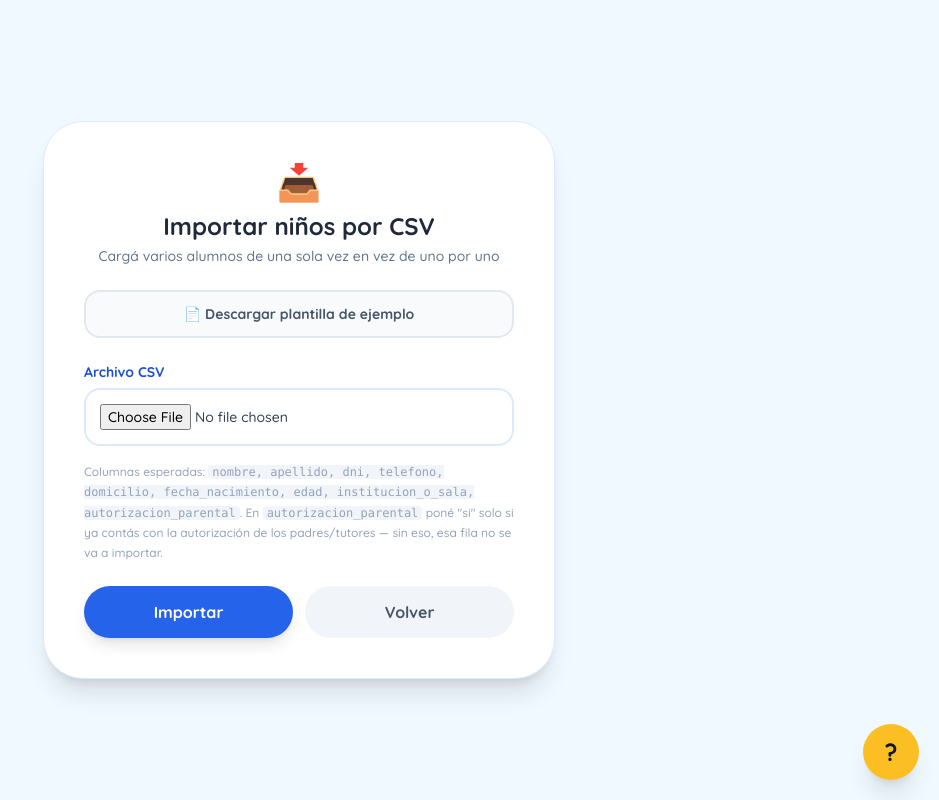
After one commit to ajzc1990/Narraciones, a Django app: page /ninos/importar/ in a window 1280 px wide. The commit adds this page. Shown: the whole page, without its empty margins (341-1280 px from the left). Run offline with Django 5.2, Linux system fonts and the light colour scheme; the visitor is signed in with stand-in values (Sample User, id 1); some libraries are stand-ins or nearby versions.

Commit message:
Agrega importacion masiva de ninos por CSV y panel de superusuario
Alta masiva de ninos (RF-07, para instituciones con muchos alumnos):
- Nueva pantalla /ninos/importar/ con plantilla CSV descargable.
- Cada fila se valida con las mismas reglas que el alta individual
  (NinoForm); una fila sin autorizacion parental confirmada se
  rechaza igual que si se hubiera dejado destildado el checkbox, sin
  bloquear las demas filas validas del mismo archivo.
- Queda registrado en auditoria (nueva accion importar_ninos_csv).

Panel de superusuario (/panel-superadmin/): vista global de todas las
instituciones para el equipo que opera/vende la plataforma -- estado,
usuarios, ninos, sesiones, ultimo acceso y fecha de alta de cada una,
con accion rapida para aprobar/desactivar sin pasar por el admin de
Django. Solo accesible a superusuarios (@user_passes_test).

De paso, el middleware que bloquea por institucion pendiente o demo
agotada ahora ignora a los superusuarios: no tendria sentido que el
propio equipo que opera la plataforma quede atrapado por esos gates.

Co-Authored-By: Claude Sonnet 5 <noreply@anthropic.com>

```diff
--- a/narraciones/middleware.py
+++ b/narraciones/middleware.py
@@ -36,7 +36,7 @@ class JardinActivoMiddleware:
             return self.get_response(request)
 
         usuario = getattr(request, 'user', None)
-        if usuario is not None and usuario.is_authenticated:
+        if usuario is not None and usuario.is_authenticated and not usuario.is_superuser:
             perfil = getattr(usuario, 'perfil', None)
 
             if self._rutas_permitidas is None:
--- a/narraciones/models.py
+++ b/narraciones/models.py
@@ -251,6 +251,7 @@ class RegistroAuditoria(models.Model):
         ('editar_nino', 'Modificó datos de un niño/a'),
         ('eliminar_nino', 'Eliminó a un niño/a'),
         ('exportar_pdf', 'Exportó un informe en PDF'),
+        ('importar_ninos_csv', 'Importó niños/as por CSV'),
     ]
 
     usuario = models.ForeignKey(
--- /dev/null
+++ b/narraciones/templates/narraciones/nino_importar.html
@@ -0,0 +1,72 @@
+<!DOCTYPE html>
+<html lang="es">
+<head>
+    <meta charset="UTF-8">
+    <meta name="viewport" content="width=device-width, initial-scale=1.0">
+    <title>Importar Niños por CSV - Narraciones Interactivas</title>
+    <link href="https://fonts.googleapis.com/css2?family=Quicksand:wght@500;600;700;800&display=swap" rel="stylesheet">
+    <script src="https://cdn.tailwindcss.com"></script>
+    <style>
+        body { font-family: 'Quicksand', sans-serif; background-color: #f0f9ff; }
+    </style>
+</head>
+<body class="min-h-screen flex items-center justify-center p-4 py-10">
+    <div class="max-w-lg w-full bg-white p-8 md:p-10 rounded-[2.5rem] shadow-xl border border-blue-100">
+        <div class="text-center mb-6">
+            <span class="text-4xl block mb-2">📥</span>
+            <h1 class="text-2xl font-extrabold text-slate-800">Importar niños por CSV</h1>
+            <p class="text-slate-500 text-sm mt-1">Cargá varios alumnos de una sola vez en vez de uno por uno</p>
+        </div>
+
+        <a href="{% url 'narraciones:nino_importar_plantilla' %}" class="block text-center bg-slate-50 hover:bg-slate-100 border-2 border-slate-200 text-slate-600 font-bold py-3 rounded-2xl mb-6 text-sm transition-all">
+            📄 Descargar plantilla de ejemplo
+        </a>
+
+        {% if creados is not None %}
+        <div class="mb-6 p-4 rounded-2xl {% if creados > 0 %}bg-emerald-50 border border-emerald-200{% else %}bg-amber-50 border border-amber-200{% endif %}">
+            <p class="font-bold text-sm {% if creados > 0 %}text-emerald-700{% else %}text-amber-700{% endif %}">
+                {{ creados }} de {{ total_filas }} niño(s) importado(s) correctamente.
+            </p>
+            {% if errores %}
+            <p class="text-xs text-amber-700 font-bold mt-2 mb-1">Filas con problemas (no se importaron):</p>
+            <ul class="text-xs text-amber-700 space-y-1 max-h-40 overflow-y-auto">
+                {% for error in errores %}
+                <li>• {{ error }}</li>
+                {% endfor %}
+            </ul>
+            {% endif %}
+        </div>
+        {% endif %}
+
+        <form method="post" enctype="multipart/form-data" class="space-y-4">
+            {% csrf_token %}
+            <div>
+                <label class="text-blue-700 font-bold mb-1.5 text-sm block">Archivo CSV</label>
+                <input type="file" name="archivo_csv" accept=".csv" required
+                    class="w-full p-3.5 border-2 border-blue-100 rounded-2xl focus:border-blue-500 outline-none transition-all text-slate-700 font-medium text-sm">
+            </div>
+            <p class="text-slate-400 text-xs leading-relaxed">
+                Columnas esperadas: <code class="bg-slate-100 px-1 rounded">nombre, apellido, dni, telefono, domicilio,
+                fecha_nacimiento, edad, institucion_o_sala, autorizacion_parental</code>.
+                En <code class="bg-slate-100 px-1 rounded">autorizacion_parental</code> poné "si" solo si ya contás con
+                la autorización de los padres/tutores — sin eso, esa fila no se va a importar.
+            </p>
+
+            <div class="flex gap-3 pt-2">
+                <button type="submit" class="flex-1 bg-blue-600 hover:bg-blue-700 text-white font-bold py-3.5 rounded-full shadow-lg transition-all">
+                    Importar
+                </button>
+                <a href="{% url 'narraciones:nino_lista' %}" class="flex-1 text-center bg-slate-100 hover:bg-slate-200 text-slate-600 font-bold py-3.5 rounded-full transition-all">
+                    Volver
+                </a>
+            </div>
+        </form>
+    </div>
+
+    <!-- Botón de Ayuda flotante (RNF-02) -->
+    <a href="{% url 'narraciones:ayuda' %}" target="_blank" title="Ayuda"
+       class="fixed bottom-5 right-5 z-50 bg-amber-400 hover:bg-amber-500 text-slate-900 w-14 h-14 rounded-full shadow-xl flex items-center justify-center text-2xl font-extrabold transition-transform hover:scale-110">
+        ?
+    </a>
+</body>
+</html>
--- a/narraciones/urls.py
+++ b/narraciones/urls.py
@@ -26,6 +26,10 @@ urlpatterns = [
     path('institucion/equipo/', views.jardin_equipo, name='jardin_equipo'),
     path('institucion/equipo/<int:usuario_id>/actualizar/', views.jardin_equipo_actualizar, name='jardin_equipo_actualizar'),
 
+    # Panel del superusuario: todas las instituciones de un vistazo
+    path('panel-superadmin/', views.panel_superadmin, name='panel_superadmin'),
+    path('panel-superadmin/<int:jardin_id>/actualizar/', views.panel_superadmin_actualizar, name='panel_superadmin_actualizar'),
+
     # Recuperación de contraseña
     path('password-reset/', auth_views.PasswordResetView.as_view(
         template_name='narraciones/password_reset_form.html',
@@ -49,6 +53,8 @@ urlpatterns = [
     path('ninos/alta/', views.nino_alta, name='nino_alta'),
     path('ninos/<int:nino_id>/editar/', views.nino_editar, name='nino_editar'),
     path('ninos/<int:nino_id>/eliminar/', views.nino_eliminar, name='nino_eliminar'),
+    path('ninos/importar/', views.nino_importar, name='nino_importar'),
+    path('ninos/importar/plantilla/', views.nino_importar_plantilla, name='nino_importar_plantilla'),
 
     # Endpoints API / Asíncronos
     path('buscar-pictograma/', views.buscar_pictograma, name='buscar_pictograma'),
--- a/narraciones/views.py
+++ b/narraciones/views.py
@@ -1,3 +1,5 @@
+import csv
+import io
 import json
 import string
 from django.core.paginator import Paginator
@@ -6,9 +8,9 @@ from django.http import JsonResponse, HttpResponse, HttpResponseBadRequest
 from django.views.decorators.http import require_POST, require_GET, require_http_methods
 from django.contrib import messages
 from django.contrib.auth import login as auth_login
-from django.contrib.auth.decorators import login_required
+from django.contrib.auth.decorators import login_required, user_passes_test
 from django.contrib.auth.models import User
-from django.db.models import Count, Q
+from django.db.models import Count, Max, Q
 from django.db.models.functions import TruncDate
 from django.utils import timezone
 from django.utils.text import slugify
@@ -18,7 +20,7 @@ from reportlab.lib.pagesizes import A4
 from reportlab.lib import colors
 from reportlab.lib.units import cm
 
-from .models import Pictograma, Sinonimo, Cuento, Nino, ResultadoNarracion, RegistroAuditoria, PerfilUsuario
+from .models import Pictograma, Sinonimo, Cuento, Nino, ResultadoNarracion, RegistroAuditoria, PerfilUsuario, Jardin
 from .forms import RegistroUsuarioForm, NinoForm
 from .ml_pictogramas import predecir_pictograma
 
@@ -184,6 +186,86 @@ def nino_eliminar(request, nino_id):
         RegistroAuditoria.registrar(request.user, 'eliminar_nino', detalle)
         return redirect('narraciones:nino_lista')
     return render(request, 'narraciones/nino_confirm_delete.html', {'nino': nino})
+
+
+COLUMNAS_IMPORTACION_NINOS = [
+    'nombre', 'apellido', 'dni', 'telefono', 'domicilio',
+    'fecha_nacimiento', 'edad', 'institucion_o_sala', 'autorizacion_parental',
+]
+
+
+def _valor_verdadero(valor):
+    return str(valor or '').strip().lower() in {'1', 'si', 'sí', 'true', 'verdadero', 'x'}
+
+
+@login_required
+@require_GET
+def nino_importar_plantilla(request):
+    """Descarga un CSV de ejemplo con las columnas esperadas por la importación masiva."""
+    response = HttpResponse(content_type='text/csv')
+    response['Content-Disposition'] = 'attachment; filename="plantilla_ninos.csv"'
+    writer = csv.writer(response)
+    writer.writerow(COLUMNAS_IMPORTACION_NINOS)
+    writer.writerow(['Juan', 'Pérez', '45123456', '3811234567', 'Calle Falsa 123', '2018-05-10', '7', 'Sala Verde', 'si'])
+    return response
+
+
+@login_required
+def nino_importar(request):
+    """
+    Alta masiva de niños vía CSV (RF-07, para instituciones con muchos alumnos).
+    Cada fila se valida con las mismas reglas que el alta individual: una fila sin
+    autorización parental confirmada ('si'/'1'/'true'/'x') se rechaza igual que si
+    se hubiera dejado destildado el checkbox en el alta de a uno.
+    """
+    contexto = {'creados': None, 'errores': [], 'total_filas': 0}
+    if request.method == 'POST':
+        archivo = request.FILES.get('archivo_csv')
+        if not archivo:
+            messages.error(request, "Subí un archivo CSV.")
+            return render(request, 'narraciones/nino_importar.html', contexto)
+
+        try:
+            texto = io.TextIOWrapper(archivo.file, encoding='utf-8-sig')
+            lector = csv.DictReader(texto)
+            filas = list(lector)
+        except (UnicodeDecodeError, csv.Error):
+            messages.error(request, "No se pudo leer el archivo. Verificá que sea un CSV válido.")
+            return render(request, 'narraciones/nino_importar.html', contexto)
+
+        jardin = _jardin_de(request.user)
+        creados = 0
+        errores = []
+
+        for numero_fila, fila in enumerate(filas, start=2):  # la fila 1 es el encabezado
+            datos = {
+                campo: (fila.get(campo) or '').strip()
+                for campo in ['nombre', 'apellido', 'dni', 'telefono', 'domicilio', 'fecha_nacimiento', 'edad', 'institucion_o_sala']
+            }
+            if _valor_verdadero(fila.get('autorizacion_parental')):
+                datos['autorizacion_parental'] = 'on'
+
+            form = NinoForm(datos)
+            if form.is_valid():
+                nino = form.save(commit=False)
+                nino.tutor = request.user
+                nino.jardin = jardin
+                nino.save()
+                creados += 1
+            else:
+                resumen = '; '.join(f"{campo}: {', '.join(mensajes)}" for campo, mensajes in form.errors.items())
+                nombre_fila = f"{fila.get('nombre', '')} {fila.get('apellido', '')}".strip() or '(sin nombre)'
+                errores.append(f"Fila {numero_fila} ({nombre_fila}): {resumen}")
+
+        if creados:
+            detalle = f"{creados} niño(s) importado(s) por CSV"
+            if errores:
+                detalle += f", {len(errores)} fila(s) con error"
+            RegistroAuditoria.registrar(request.user, 'importar_ninos_csv', detalle)
+
+        contexto = {'creados': creados, 'errores': errores, 'total_filas': len(filas)}
+
+    return render(request, 'narraciones/nino_importar.html', contexto)
 
 
 @login_required
@@ -509,3 +591,72 @@ def landing(request):
         'total_pictogramas': total_pictogramas,
         'total_sesiones': total_sesiones,
     })
+
+
+def _es_superusuario(usuario):
+    return usuario.is_authenticated and usuario.is_superuser
+
+
+@user_passes_test(_es_superusuario, login_url='narraciones:menu', redirect_field_name=None)
+def panel_superadmin(request):
+    """
+    Panel para el equipo que opera/vende la plataforma: todas las
+    instituciones de un vistazo (no lo que ve cada institución del suyo).
+    Solo accesible a superusuarios.
+    """
+    jardines = Jardin.objects.annotate(
+        total_usuarios=Count('usuarios', distinct=True),
+        total_ninos=Count('ninos', distinct=True),
+    ).order_by('-creado_en')
+
+    ultimo_login_por_jardin = dict(
+        PerfilUsuario.objects.filter(jardin__isnull=False)
+        .values('jardin_id')
+        .annotate(ultimo=Max('usuario__last_login'))
+        .values_list('jardin_id', 'ultimo')
+    )
+    demo_por_jardin = set(
+        PerfilUsuario.objects.filter(jardin__isnull=False, limite_logins_demo__isnull=False)
+        .values_list('jardin_id', flat=True)
+    )
+    sesiones_por_jardin = dict(
+        ResultadoNarracion.objects.filter(nino__jardin__isnull=False)
+        .values('nino__jardin_id')
+        .annotate(total=Count('id'))
+        .values_list('nino__jardin_id', 'total')
+    )
+
+    filas = [
+        {
+            'jardin': jardin,
+            'total_usuarios': jardin.total_usuarios,
+            'total_ninos': jardin.total_ninos,
+            'total_sesiones': sesiones_por_jardin.get(jardin.id, 0),
+            'ultimo_login': ultimo_login_por_jardin.get(jardin.id),
+            'es_demo': jardin.id in demo_por_jardin,
+        }
+        for jardin in jardines
+    ]
+
+    return render(request, 'narraciones/panel_superadmin.html', {
+        'filas': filas,
+        'total_jardines': len(filas),
+        'total_activos': sum(1 for f in filas if f['jardin'].activo),
+        'total_pendientes': sum(1 for f in filas if not f['jardin'].activo),
+    })
+
+
+@user_passes_test(_es_superusuario, login_url='narraciones:menu', redirect_field_name=None)
+@require_POST
+def panel_superadmin_actualizar(request, jardin_id):
+    """Aprobar o desactivar una institución directo desde el panel, sin ir al admin de Django."""
+    jardin = get_object_or_404(Jardin, id=jardin_id)
+    accion = request.POST.get('accion')
+
+    if accion == 'aprobar':
+        jardin.aprobar()
+    elif accion == 'desactivar':
+        jardin.activo = False
+        jardin.save(update_fields=['activo'])
+
+    return redirect('narraciones:panel_superadmin')
```
Also changed, not shown: narraciones/templates/narraciones/menu.html (+10 -0 lines), narraciones/templates/narraciones/nino_list.html (+8 -3 lines), narraciones/templates/narraciones/panel_superadmin.html (added, +125 -0 lines), narraciones/tests.py (+124 -0 lines), narraciones/migrations/0011_alter_registroauditoria_accion.py (added).
